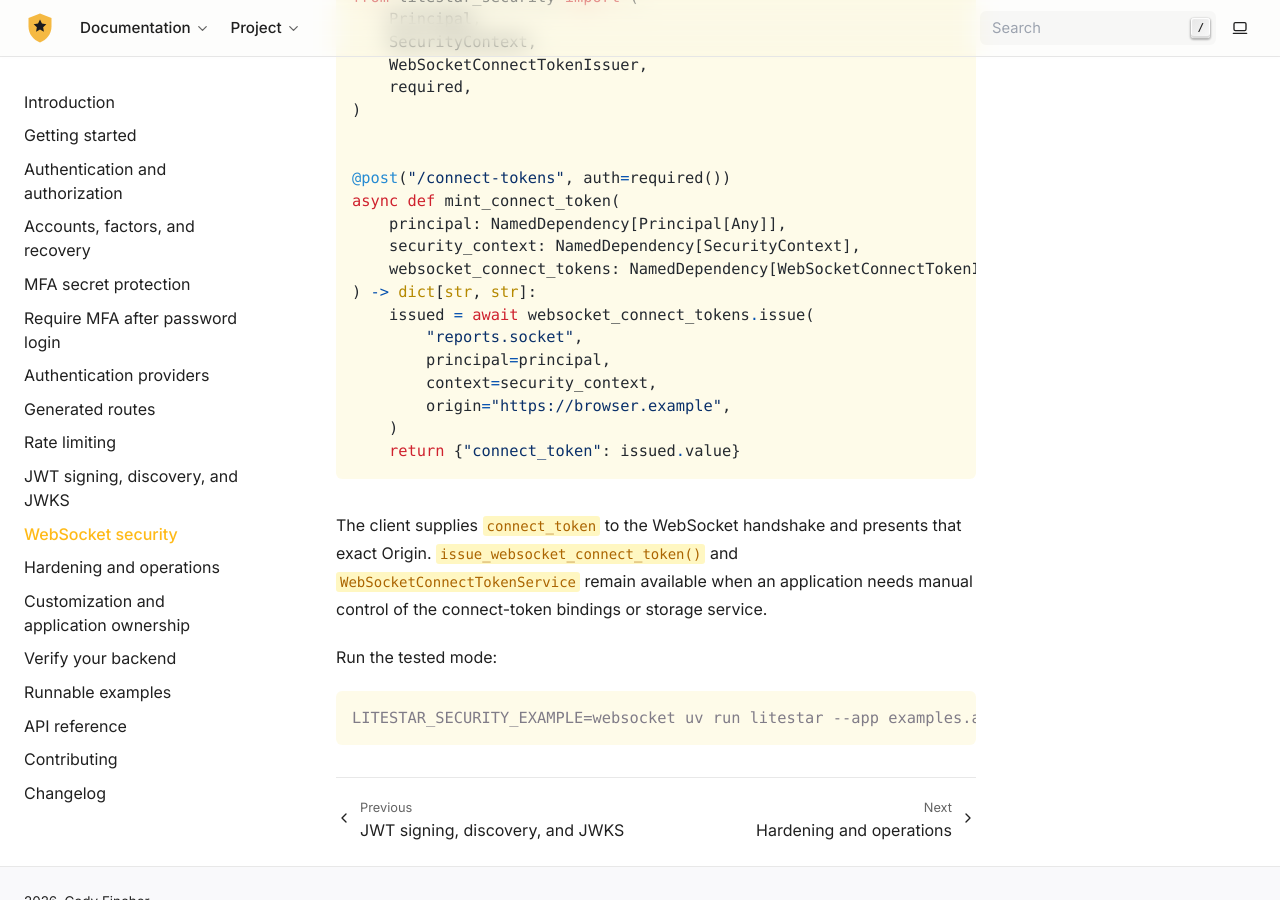
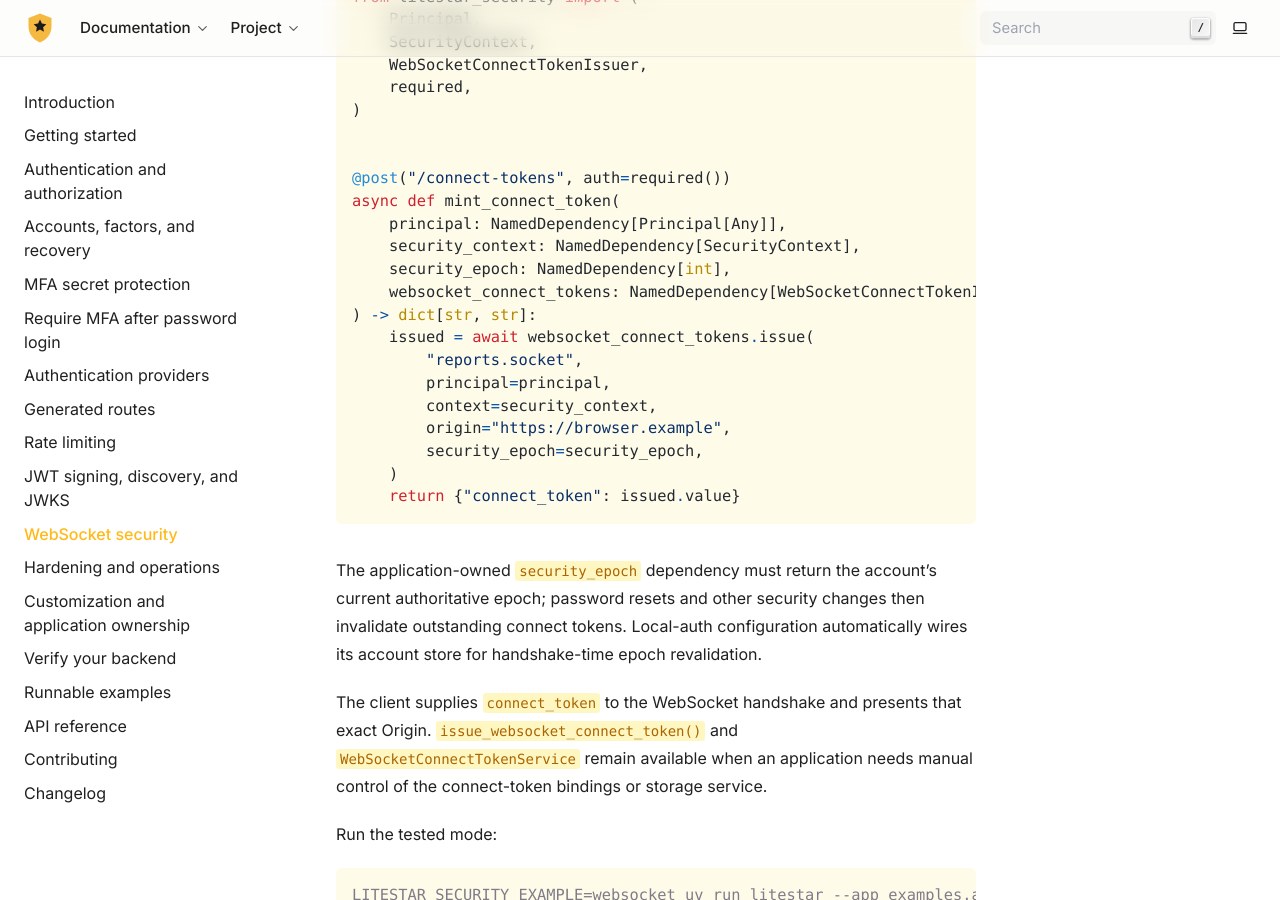
Before and after one commit to cofin/litestar-security, a Sphinx documentation site: the page built from docs/websockets.rst, in a window 1280 px wide and 900 px high, scrolled down 916 px. Built offline with Sphinx 7.4.7, drawn with Linux system fonts in a browser that asks for light colours.

Commit message:
docs(websocket): bind minted tokens to epoch

```diff
--- a/docs/websockets.rst
+++ b/docs/websockets.rst
@@ -44,6 +44,7 @@ will open the connection:
    async def mint_connect_token(
        principal: NamedDependency[Principal[Any]],
        security_context: NamedDependency[SecurityContext],
+       security_epoch: NamedDependency[int],
        websocket_connect_tokens: NamedDependency[WebSocketConnectTokenIssuer],
    ) -> dict[str, str]:
        issued = await websocket_connect_tokens.issue(
@@ -51,8 +52,14 @@ will open the connection:
            principal=principal,
            context=security_context,
            origin="https://browser.example",
+           security_epoch=security_epoch,
        )
        return {"connect_token": issued.value}
+
+The application-owned ``security_epoch`` dependency must return the account's
+current authoritative epoch; password resets and other security changes then
+invalidate outstanding connect tokens. Local-auth configuration automatically
+wires its account store for handshake-time epoch revalidation.
 
 The client supplies ``connect_token`` to the WebSocket handshake and presents
 that exact Origin. ``issue_websocket_connect_token()`` and
```
